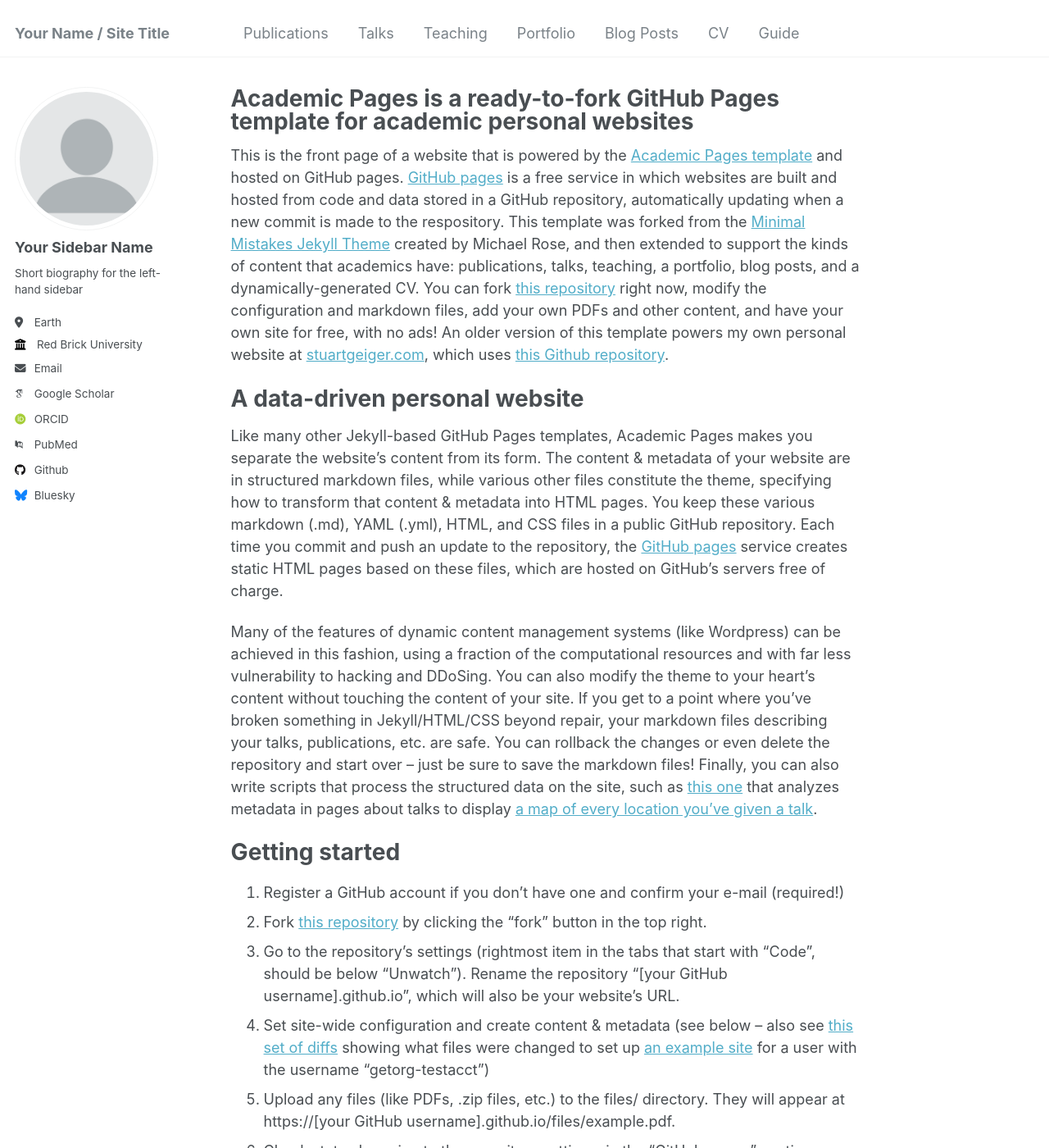
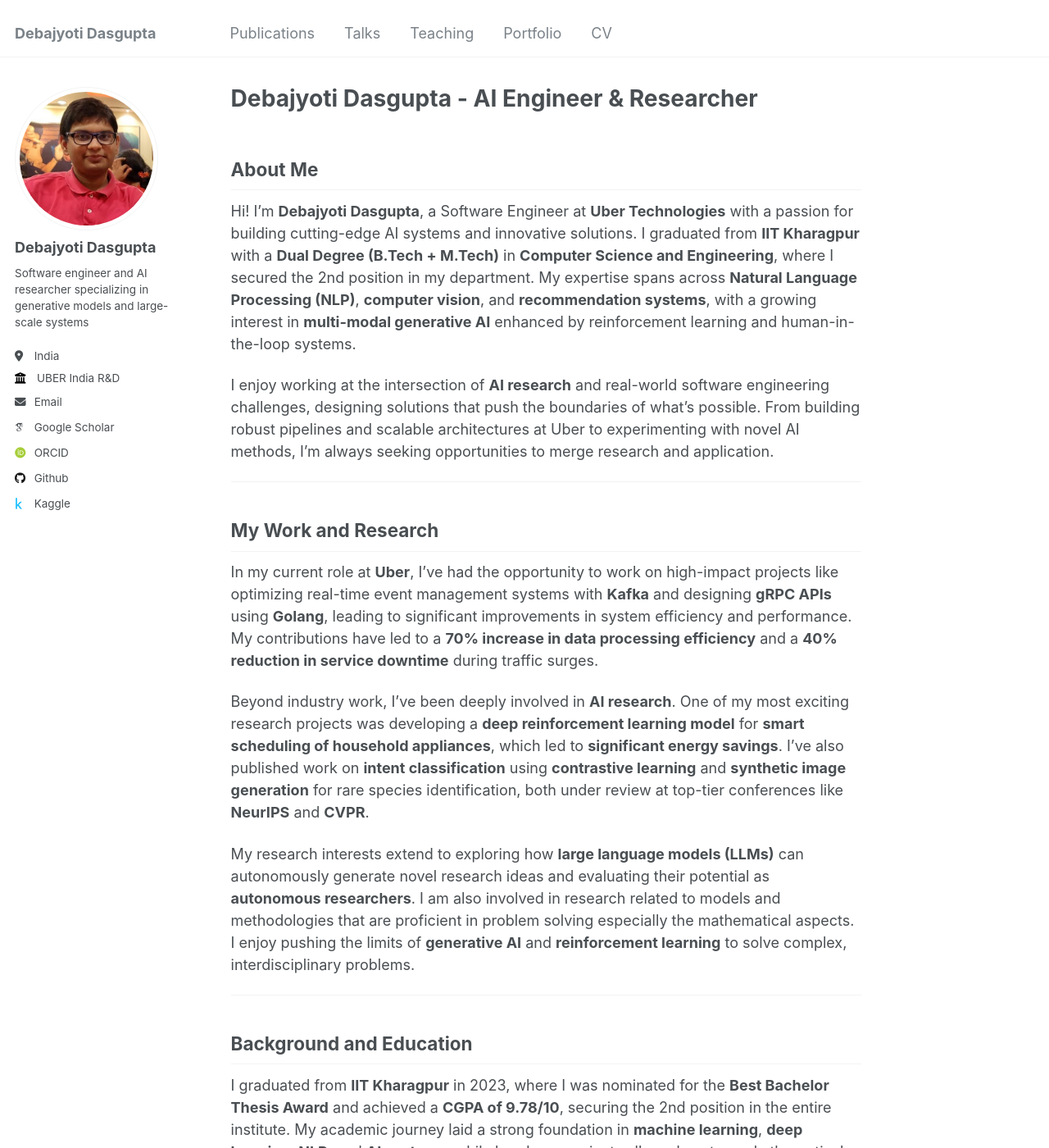
Before and after one commit to debajyotidasgupta/portfolio, a Jekyll site: the page built from _pages/about.md, in a window 1280 px wide and 1400 px high. Shown: the whole window at 82% size. Built offline with Jekyll 4.4.1, drawn with Linux system fonts in a browser that asks for light colours; some web fonts are replaced; some of the changed text lies outside the part shown.

Commit message:
initial changes

```diff
--- a/_config.yml
+++ b/_config.yml
@@ -8,13 +8,13 @@
 
 # Basic Site Settings
 locale                   : "en-US"
-title                    : "Your Name / Site Title"
+title                    : "Debajyoti Dasgupta"
 title_separator          : "-"
-name                     : &name "Your Name"
+name                     : &name "Debajyoti Dasgupta"
 description              : &description "personal description"
-url                      : https://academicpages.github.io # the base hostname & protocol for your site e.g. "https://mmistakes.github.io"
+url                      : https://debajyotidasgupta.github.io # the base hostname & protocol for your site e.g. "https://mmistakes.github.io"
 baseurl                  : "" # the subpath of your site, e.g. "/blog"
-repository               : "academicpages/academicpages.github.io"
+repository               : "debajyotidasgupta/debajyotidasgupta.github.io"
 
 # Site Author - The following control what appear as part of the author content on the side bar.
 #               If a field is blank the icon and link will not appear, otherwise it will be shown.
@@ -22,33 +22,33 @@ repository               : "academicpages/academicpages.github.io"
 author:
   # Biographic information
   avatar           : "profile.png"
-  name             : "Your Sidebar Name"
+  name             : "Debajyoti Dasgupta"
   pronouns         : # example: "she/her"
-  bio              : "Short biography for the left-hand sidebar"
-  location         : "Earth"
-  employer         : "Red Brick University"
+  bio              : "Software engineer and AI researcher specializing in generative models and large-scale systems"
+  location         : "India"
+  employer         : "UBER India R&D"
   uri              : # URL
-  email            : "none@example.org"
+  email            : "debajyotidasgupta6@gmail.com"
 
   # Academic websites
   arxiv            : # URL - Update with the correct link to your profile
-  googlescholar    : "https://scholar.google.com/citations?user=PS_CX0AAAAAJ"
+  googlescholar    : "https://scholar.google.com/citations?user=rixWqR0AAAAJ&hl=en"
   impactstory      : # URL
-  orcid            : "http://orcid.org/yourorcidurl"
+  orcid            : "https://orcid.org/0009-0009-0755-5117"
   semantic         : # URL
-  pubmed           : "https://www.ncbi.nlm.nih.gov/pubmed/?term=john+snow"
+  pubmed           : # URL
   researchgate     : # URL
 
   # Repositories and software development
   bitbucket        : # Username - Update with your username on the site
   codepen          : # Username
   dribbble         : # Username
-  github           : "academicpages"
-  kaggle           : # Username
+  github           : "debajyotidasgupta"
+  kaggle           : "debajyoti123"
   stackoverflow    : # User number or user number and name (i.e., use "1" or "1/jeff-atwood")
 
   # Social media
-  bluesky          : "bsky.app" # Replace this with you Bluesky username
+  bluesky          : # Replace this with you Bluesky username
   facebook         : # Username
   flickr           : # Username
   foursquare       : # Username
--- a/_pages/about.md
+++ b/_pages/about.md
@@ -1,49 +1,41 @@
 ---
 permalink: /
-title: "Academic Pages is a ready-to-fork GitHub Pages template for academic personal websites"
+title: "Debajyoti Dasgupta - AI Engineer & Researcher"
 author_profile: true
 redirect_from:
   - /about/
   - /about.html
 ---
 
-This is the front page of a website that is powered by the [Academic Pages template](https://github.com/academicpages/academicpages.github.io) and hosted on GitHub pages. [GitHub pages](https://pages.github.com) is a free service in which websites are built and hosted from code and data stored in a GitHub repository, automatically updating when a new commit is made to the respository. This template was forked from the [Minimal Mistakes Jekyll Theme](https://mmistakes.github.io/minimal-mistakes/) created by Michael Rose, and then extended to support the kinds of content that academics have: publications, talks, teaching, a portfolio, blog posts, and a dynamically-generated CV. You can fork [this repository](https://github.com/academicpages/academicpages.github.io) right now, modify the configuration and markdown files, add your own PDFs and other content, and have your own site for free, with no ads! An older version of this template powers my own personal website at [stuartgeiger.com](http://stuartgeiger.com), which uses [this Github repository](https://github.com/staeiou/staeiou.github.io).
+## About Me
+Hi! I’m **Debajyoti Dasgupta**, a Software Engineer at **Uber Technologies** with a passion for building cutting-edge AI systems and innovative solutions. I graduated from **IIT Kharagpur** with a **Dual Degree (B.Tech + M.Tech)** in **Computer Science and Engineering**, where I secured the 2nd position in my department. My expertise spans across **Natural Language Processing (NLP)**, **computer vision**, and **recommendation systems**, with a growing interest in **multi-modal generative AI** enhanced by reinforcement learning and human-in-the-loop systems.
 
-A data-driven personal website
-======
-Like many other Jekyll-based GitHub Pages templates, Academic Pages makes you separate the website's content from its form. The content & metadata of your website are in structured markdown files, while various other files constitute the theme, specifying how to transform that content & metadata into HTML pages. You keep these various markdown (.md), YAML (.yml), HTML, and CSS files in a public GitHub repository. Each time you commit and push an update to the repository, the [GitHub pages](https://pages.github.com/) service creates static HTML pages based on these files, which are hosted on GitHub's servers free of charge.
+I enjoy working at the intersection of **AI research** and real-world software engineering challenges, designing solutions that push the boundaries of what's possible. From building robust pipelines and scalable architectures at Uber to experimenting with novel AI methods, I’m always seeking opportunities to merge research and application.
 
-Many of the features of dynamic content management systems (like Wordpress) can be achieved in this fashion, using a fraction of the computational resources and with far less vulnerability to hacking and DDoSing. You can also modify the theme to your heart's content without touching the content of your site. If you get to a point where you've broken something in Jekyll/HTML/CSS beyond repair, your markdown files describing your talks, publications, etc. are safe. You can rollback the changes or even delete the repository and start over -- just be sure to save the markdown files! Finally, you can also write scripts that process the structured data on the site, such as [this one](https://github.com/academicpages/academicpages.github.io/blob/master/talkmap.ipynb) that analyzes metadata in pages about talks to display [a map of every location you've given a talk](https://academicpages.github.io/talkmap.html).
+---
 
-Getting started
-======
-1. Register a GitHub account if you don't have one and confirm your e-mail (required!)
-1. Fork [this repository](https://github.com/academicpages/academicpages.github.io) by clicking the "fork" button in the top right.
-1. Go to the repository's settings (rightmost item in the tabs that start with "Code", should be below "Unwatch"). Rename the repository "[your GitHub username].github.io", which will also be your website's URL.
-1. Set site-wide configuration and create content & metadata (see below -- also see [this set of diffs](http://archive.is/3TPas) showing what files were changed to set up [an example site](https://getorg-testacct.github.io) for a user with the username "getorg-testacct")
-1. Upload any files (like PDFs, .zip files, etc.) to the files/ directory. They will appear at https://[your GitHub username].github.io/files/example.pdf.
-1. Check status by going to the repository settings, in the "GitHub pages" section
+## My Work and Research
+In my current role at **Uber**, I’ve had the opportunity to work on high-impact projects like optimizing real-time event management systems with **Kafka** and designing **gRPC APIs** using **Golang**, leading to significant improvements in system efficiency and performance. My contributions have led to a **70% increase in data processing efficiency** and a **40% reduction in service downtime** during traffic surges.
 
-Site-wide configuration
-------
-The main configuration file for the site is in the base directory in [_config.yml](https://github.com/academicpages/academicpages.github.io/blob/master/_config.yml), which defines the content in the sidebars and other site-wide features. You will need to replace the default variables with ones about yourself and your site's github repository. The configuration file for the top menu is in [_data/navigation.yml](https://github.com/academicpages/academicpages.github.io/blob/master/_data/navigation.yml). For example, if you don't have a portfolio or blog posts, you can remove those items from that navigation.yml file to remove them from the header.
+Beyond industry work, I’ve been deeply involved in **AI research**. One of my most exciting research projects was developing a **deep reinforcement learning model** for **smart scheduling of household appliances**, which led to **significant energy savings**. I’ve also published work on **intent classification** using **contrastive learning** and **synthetic image generation** for rare species identification, both under review at top-tier conferences like **NeurIPS** and **CVPR**.
 
-Create content & metadata
-------
-For site content, there is one markdown file for each type of content, which are stored in directories like _publications, _talks, _posts, _teaching, or _pages. For example, each talk is a markdown file in the [_talks directory](https://github.com/academicpages/academicpages.github.io/tree/master/_talks). At the top of each markdown file is structured data in YAML about the talk, which the theme will parse to do lots of cool stuff. The same structured data about a talk is used to generate the list of talks on the [Talks page](https://academicpages.github.io/talks), each [individual page](https://academicpages.github.io/talks/2012-03-01-talk-1) for specific talks, the talks section for the [CV page](https://academicpages.github.io/cv), and the [map of places you've given a talk](https://academicpages.github.io/talkmap.html) (if you run this [python file](https://github.com/academicpages/academicpages.github.io/blob/master/talkmap.py) or [Jupyter notebook](https://github.com/academicpages/academicpages.github.io/blob/master/talkmap.ipynb), which creates the HTML for the map based on the contents of the _talks directory).
+My research interests extend to exploring how **large language models (LLMs)** can autonomously generate novel research ideas and evaluating their potential as **autonomous researchers**. I am also involved in research related to models and methodologies that are proficient in problem solving especially the mathematical aspects. I enjoy pushing the limits of **generative AI** and **reinforcement learning** to solve complex, interdisciplinary problems.
 
-**Markdown generator**
+---
 
-I have also created [a set of Jupyter notebooks](https://github.com/academicpages/academicpages.github.io/tree/master/markdown_generator
-) that converts a CSV containing structured data about talks or presentations into individual markdown files that will be properly formatted for the Academic Pages template. The sample CSVs in that directory are the ones I used to create my own personal website at stuartgeiger.com. My usual workflow is that I keep a spreadsheet of my publications and talks, then run the code in these notebooks to generate the markdown files, then commit and push them to the GitHub repository.
+## Background and Education
+I graduated from **IIT Kharagpur** in 2023, where I was nominated for the **Best Bachelor Thesis Award** and achieved a **CGPA of 9.78/10**, securing the 2nd position in the entire institute. My academic journey laid a strong foundation in **machine learning**, **deep learning**, **NLP**, and **AI systems**, while hands-on projects allowed me to apply theoretical knowledge in real-world scenarios.
 
-How to edit your site's GitHub repository
-------
-Many people use a git client to create files on their local computer and then push them to GitHub's servers. If you are not familiar with git, you can directly edit these configuration and markdown files directly in the github.com interface. Navigate to a file (like [this one](https://github.com/academicpages/academicpages.github.io/blob/master/_talks/2012-03-01-talk-1.md) and click the pencil icon in the top right of the content preview (to the right of the "Raw | Blame | History" buttons). You can delete a file by clicking the trashcan icon to the right of the pencil icon. You can also create new files or upload files by navigating to a directory and clicking the "Create new file" or "Upload files" buttons.
+Before that, I topped my class at **Apeejay School, Nerul**, excelling in subjects like **Maths**, **Physics**, and **Computer Science**, which sparked my curiosity about technology and set the stage for my future in AI and software engineering.
 
-Example: editing a markdown file for a talk
-![Editing a markdown file for a talk](/images/editing-talk.png)
+---
 
-For more info
-------
-More info about configuring Academic Pages can be found in [the guide](https://academicpages.github.io/markdown/). The [guides for the Minimal Mistakes theme](https://mmistakes.github.io/minimal-mistakes/docs/configuration/) (which this theme was forked from) might also be helpful.
+## Intellectual Pursuits
+I see myself as a **multidisciplinary learner**, blending the fields of **AI**, **software engineering**, and **research**. I draw from my background in **statistics**, **algorithms**, and **linear algebra** to tackle challenges in modern **AI systems** and develop solutions that scale both technically and practically.
+
+As someone deeply engaged in both research and application, I love collaborating with teams across disciplines and experimenting with new methodologies. Whether it’s applying **deep learning** models to **satellite data** at Stanford University or building **recommendation systems** that improve user engagement, I’m passionate about harnessing the power of data and AI to solve meaningful problems.
+
+---
+
+## Contact Me
+Feel free to reach out if you'd like to collaborate on projects or have any inquiries about my work. You can find me at **[debajyotidasgupta6@gmail.com](mailto:debajyotidasgupta6@gmail.com)**, or connect with me on **[LinkedIn](https://www.linkedin.com/in/debajyoti-dasgupta)**.
```
Also changed, not shown: _data/navigation.yml (+4 -4 lines), images/profile.png.
